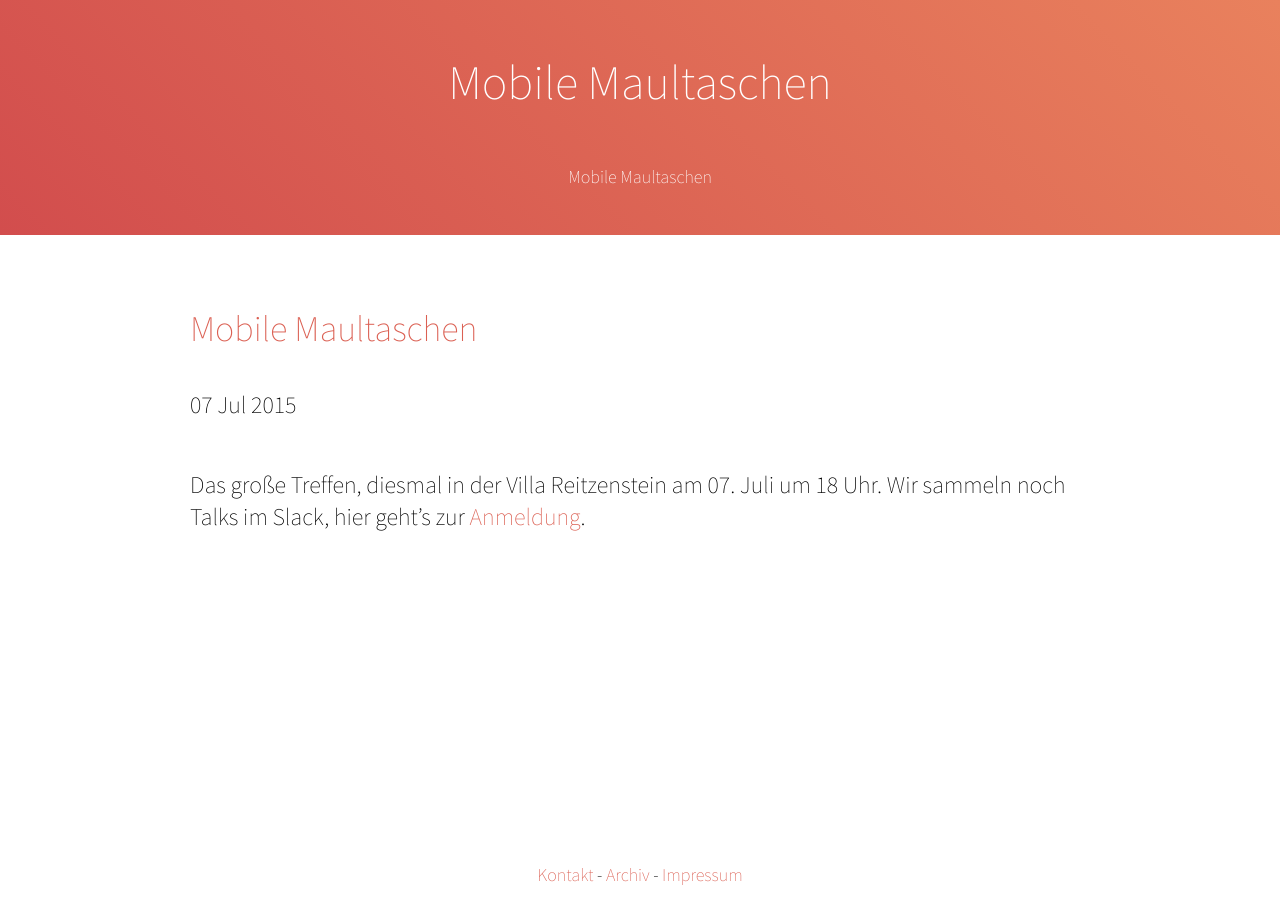
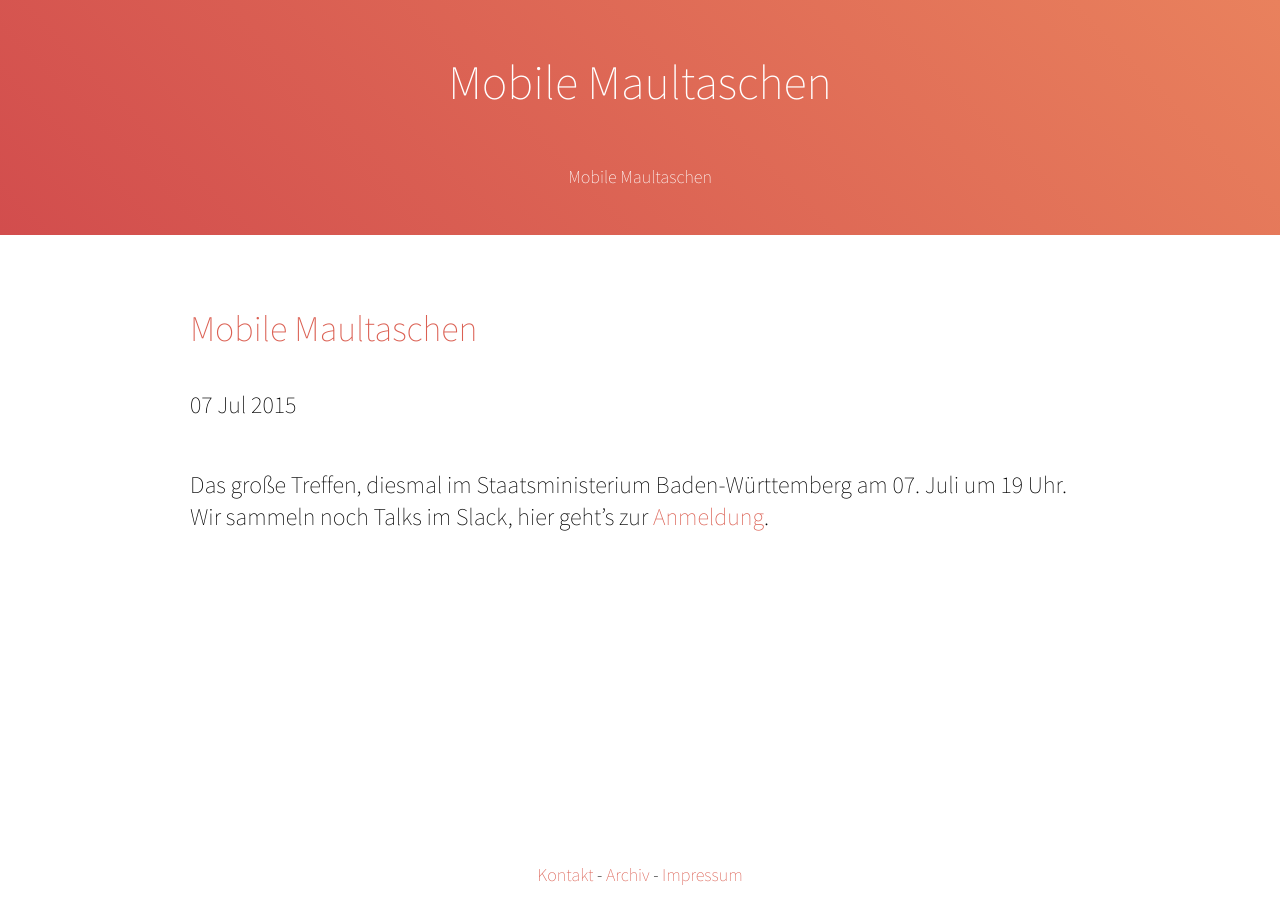
Before and after one commit to mobilemaultaschen/mobilemaultaschen.github.io, a Jekyll site: the page built from _posts/2015-07-07-maultaschen-27.md, in a window 1280 px wide. Built offline with Jekyll 4.4.1, drawn with Linux system fonts in a browser that asks for light colours; Markdown is read by kramdown in place of the engine named in the settings.

Commit message:
Update 2015-07-07-maultaschen-27.md

```diff
--- a/_posts/2015-07-07-maultaschen-27.md
+++ b/_posts/2015-07-07-maultaschen-27.md
@@ -3,4 +3,4 @@ title: Mobile Maultaschen #27
 date: 2015-07-07
 layout: post
 ---
-Das große Treffen, diesmal in der Villa Reitzenstein am 07. Juli um 18 Uhr. Wir sammeln noch Talks im Slack, hier geht's zur [Anmeldung](http://doodle.com/cx7sg68aaiucmgs9).
+Das große Treffen, diesmal im Staatsministerium Baden-Württemberg am 07. Juli um 19 Uhr. Wir sammeln noch Talks im Slack, hier geht's zur [Anmeldung](http://doodle.com/cx7sg68aaiucmgs9).
```
